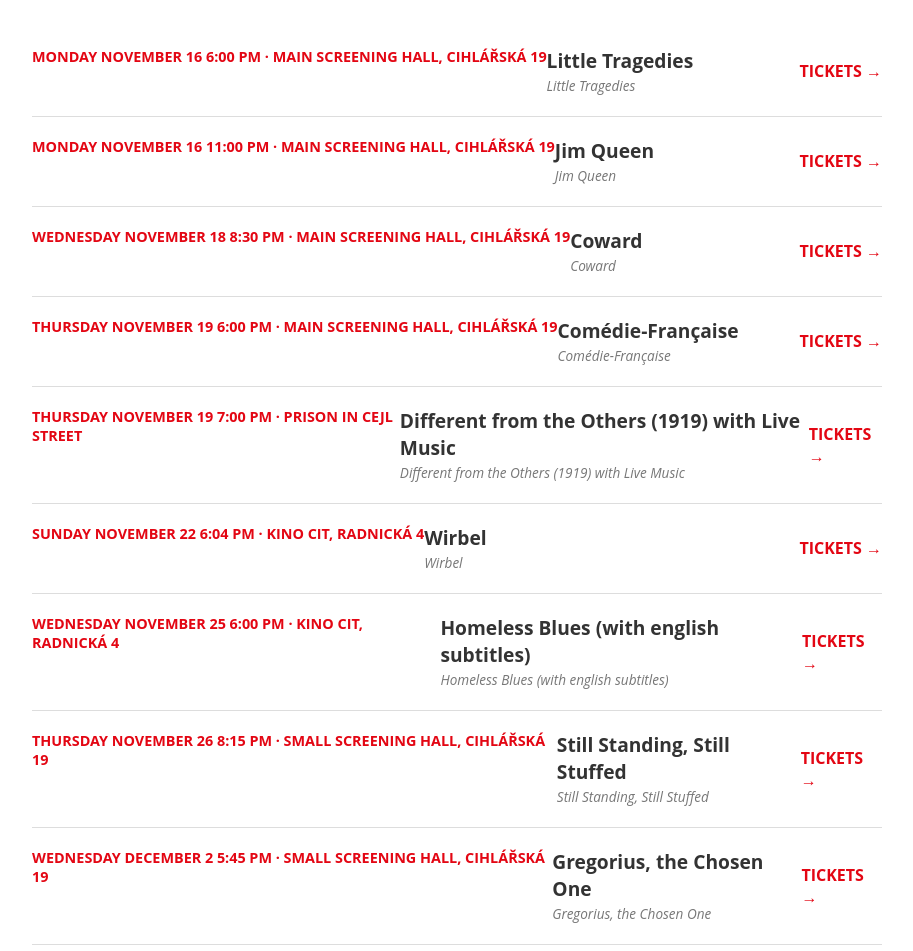
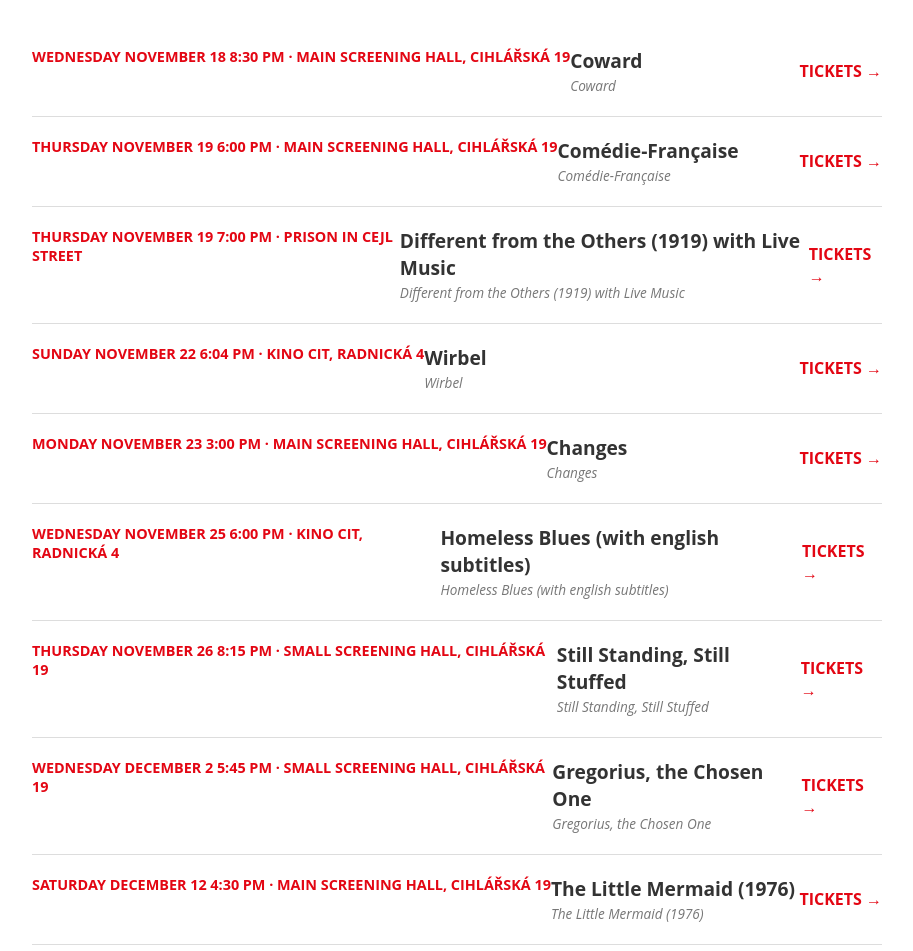
Before and after one commit to Sebastian-8472/Events_website, a plain HTML site: page index.html in a window 1280 px wide. Shown: the part 141-1092 px from the top of the page, without its empty margins (183-1096 px from the left). Drawn offline with Linux system fonts and the light colour scheme.

Commit message:
Daily update with translations: Tue Nov 17 06:29:56 UTC 2026

```diff
--- a/index.html
+++ b/index.html
@@ -20,30 +20,6 @@
         <body>
             <div class="container">
                 <header><h1>Kino Art - Expat Friendly Program</h1></header>
-
-            <a href="https://www.kinoart.cz/en/movies/little-tragedies-2026/2026/11/16/1800/tickets" class="event-card" target="_blank">
-                <div class="date-column">Monday
-			November 16
-			6:00 Pm
-							· Main Screening Hall, Cihlářská 19</div>
-                <div class="info">
-                    <span class="title-en">Little Tragedies</span>
-                    <span class="title-orig">Little Tragedies</span>
-                </div>
-                <div class="btn">TICKETS →</div>
-            </a>
-
-            <a href="https://www.kinoart.cz/en/movies/jim-queen-2026/2026/11/16/2300/tickets" class="event-card" target="_blank">
-                <div class="date-column">Monday
-			November 16
-			11:00 Pm
-							· Main Screening Hall, Cihlářská 19</div>
-                <div class="info">
-                    <span class="title-en">Jim Queen</span>
-                    <span class="title-orig">Jim Queen</span>
-                </div>
-                <div class="btn">TICKETS →</div>
-            </a>
 
             <a href="https://www.kinoart.cz/en/movies/coward-2026/2026/11/18/2030/tickets" class="event-card" target="_blank">
                 <div class="date-column">Wednesday
@@ -93,6 +69,18 @@
                 <div class="btn">TICKETS →</div>
             </a>
 
+            <a href="https://www.kinoart.cz/en/movies/changes-2026/2026/11/23/1500/tickets" class="event-card" target="_blank">
+                <div class="date-column">Monday
+			November 23
+			3:00 Pm
+							· Main Screening Hall, Cihlářská 19</div>
+                <div class="info">
+                    <span class="title-en">Changes</span>
+                    <span class="title-orig">Changes</span>
+                </div>
+                <div class="btn">TICKETS →</div>
+            </a>
+
             <a href="No link found" class="event-card" target="_blank">
                 <div class="date-column">Wednesday
 			November 25
@@ -125,6 +113,18 @@
                 <div class="info">
                     <span class="title-en">Gregorius, the Chosen One</span>
                     <span class="title-orig">Gregorius, the Chosen One</span>
+                </div>
+                <div class="btn">TICKETS →</div>
+            </a>
+
+            <a href="https://www.kinoart.cz/en/movies/the-little-mermaid-1976-1976/2026/12/12/1630/tickets" class="event-card" target="_blank">
+                <div class="date-column">Saturday
+			December 12
+			4:30 Pm
+							· Main Screening Hall, Cihlářská 19</div>
+                <div class="info">
+                    <span class="title-en">The Little Mermaid (1976)</span>
+                    <span class="title-orig">The Little Mermaid (1976)</span>
                 </div>
                 <div class="btn">TICKETS →</div>
             </a>
```
Also changed, not shown: events.json (+12 -12 lines).
